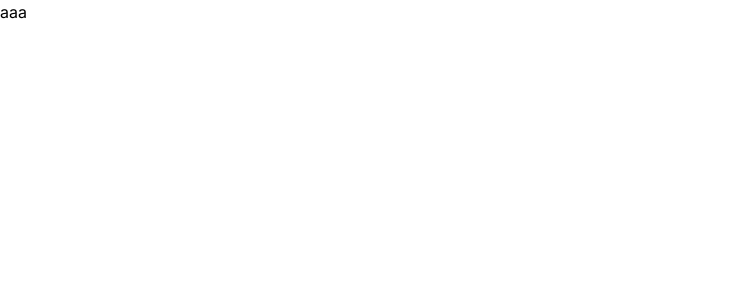
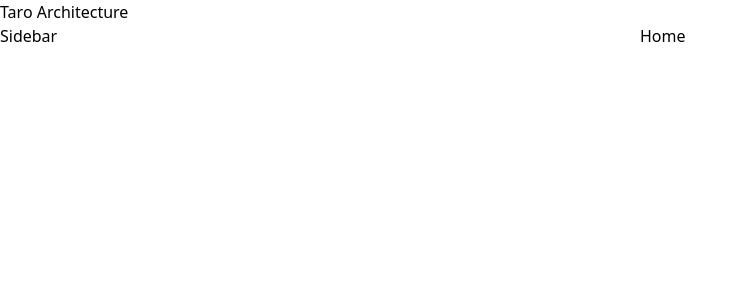
Before and after one commit to taro-28/ore-no-saikyo-architecture, a Next.js app: page / in a window 1280 px wide. Shown: the top 300 px of the page, without its empty margins (0-748 px from the left). Built offline with nearby package versions, Linux system fonts and the light colour scheme.

Commit message:
add header and sidebar to layout

```diff
--- a/src/app/layout.tsx
+++ b/src/app/layout.tsx
@@ -1,3 +1,5 @@
+import { Header } from "../components/Header";
+import { Sidebar } from "../components/Sidebar";
 import "./globals.css";
 import { Inter } from "next/font/google";
 
@@ -15,7 +17,11 @@ export default function RootLayout({
 }) {
     return (
         <html lang="ja">
-            <body className={inter.className}>{children}</body>
+            <body className="grid grid-cols-2">
+                <Header className="col-span-2" />
+                <Sidebar className="col-span-1" />
+                <main className="col-span-1">{children}</main>
+            </body>
         </html>
     );
 }
--- a/src/app/page.tsx
+++ b/src/app/page.tsx
@@ -1,3 +1,3 @@
 export default function Home() {
-    return <main>aaa</main>;
+    return <div>Home</div>;
 }
```
